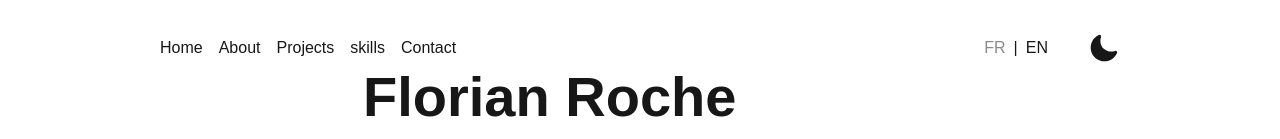
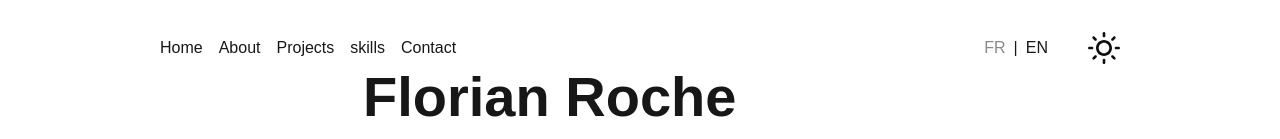
Before and after one commit to FlorianRGA/portfolio, a Next.js app: page /en in a window 1280 px wide. Shown: the top 139 px of the page. Built offline with nearby package versions, Linux system fonts and the light colour scheme.

Commit message:
theme provider,context,hook/ Todo: Homepage UI

```diff
--- a/src/app/[lang]/layout.js
+++ b/src/app/[lang]/layout.js
@@ -1,7 +1,8 @@
-import '@/styles/globals.css';
-import { getDictionary } from '@/lib/getDictionaries';
-import ClientDictionaryProvider from '@/provider/clientDictionaryProvider';
-import React from 'react';
+import "@/styles/globals.css";
+import { getDictionary } from "@/lib/getDictionaries";
+import ClientDictionaryProvider from "@/provider/clientDictionaryProvider";
+import { ThemeProvider } from "@/provider/themeProvider";
+import React from "react";
 
 export default async function RootLayout({ children, params }) {
   const locale = await params;
@@ -11,8 +12,8 @@ export default async function RootLayout({ children, params }) {
   return (
     <html lang={lang}>
       <body>
-          <ClientDictionaryProvider dictionary={dictionary}>
-          {children}
+        <ClientDictionaryProvider dictionary={dictionary}>
+          <ThemeProvider>{children}</ThemeProvider>
         </ClientDictionaryProvider>
       </body>
     </html>
--- a/src/components/ui/toggleThemeButton.js
+++ b/src/components/ui/toggleThemeButton.js
@@ -1,13 +1,15 @@
 import styles from "@/components/ui/toggleThemeButton.module.css";
-
+import { useTheme } from "@/hooks/useTheme";
 export default function ToggleThemeButton({ dictionary }) {
+  const { theme, toggleTheme } = useTheme();
   return (
     <button
+      onClick={toggleTheme}
       className={styles.toggleThemeButton}
       aria-label={dictionary.aria_label.theme}
     >
       <svg
-        className={styles.lightIcon}
+        className={theme === "dark" ? styles.inactiveTheme : styles.lightIcon}
         viewBox="0 0 24 24"
         fill="none"
         xmlns="http://www.w3.org/2000/svg"
@@ -52,7 +54,7 @@ export default function ToggleThemeButton({ dictionary }) {
         />
       </svg>
       <svg
-        className={styles.darkIcon}
+        className={theme === "dark" ? styles.darkIcon : styles.inactiveTheme}
         viewBox="0 0 24 24"
         fill="none"
         xmlns="http://www.w3.org/2000/svg"
--- a/src/components/ui/toggleThemeButton.module.css
+++ b/src/components/ui/toggleThemeButton.module.css
@@ -12,10 +12,12 @@
 .lightIcon {
   width: 32px;
   height: 32px;
-    display: none;
 }
 .darkIcon {
   width: 32px;
   height: 32px;
   fill: var(--foreground);
 }
+.inactiveTheme {
+  display: none;
+}
--- /dev/null
+++ b/src/context/themeContext.js
@@ -0,0 +1,8 @@
+"use client";
+import { createContext, useContext } from "react";
+
+export const ThemeContext = createContext(null);
+
+export function useTheme() {
+  return useContext(ThemeContext);
+}
--- /dev/null
+++ b/src/hooks/useTheme.js
@@ -0,0 +1,5 @@
+import { useContext } from "react";
+import { ThemeContext } from "@/context/themeContext.js";
+export function useTheme() {
+  return useContext(ThemeContext);
+}
--- /dev/null
+++ b/src/provider/themeProvider.js
@@ -0,0 +1,43 @@
+"use client";
+
+import { useEffect, useState } from "react";
+import { ThemeContext } from "@/context/themeContext.js";
+import React from "react";
+
+export function ThemeProvider({ children }) {
+  const [theme, setTheme] = useState(null);
+  useEffect(() => {
+    const localTheme = localStorage.getItem("theme");
+    const windowTheme = window.matchMedia("(prefers-color-scheme: dark)")
+      .matches
+      ? "dark"
+      : "light";
+    document.body.classList.remove("light", "dark");
+    if (localTheme) {
+      setTheme(localTheme);
+      document.body.classList.add(localTheme);
+    } else {
+      localStorage.setItem("theme", windowTheme);
+      setTheme(windowTheme);
+      document.body.classList.add(windowTheme);
+    }
+  }, []);
+  function toggleTheme() {
+    const localTheme = localStorage.getItem("theme");
+    document.body.classList.remove("light", "dark");
+    if (localTheme === "dark") {
+      localStorage.setItem("theme", "light");
+      setTheme("light");
+      document.body.classList.add("light");
+    } else {
+      localStorage.setItem("theme", "dark");
+      setTheme("dark");
+      document.body.classList.add("dark");
+    }
+  }
+  return (
+    <ThemeContext.Provider value={{ theme, toggleTheme }}>
+      {children}
+    </ThemeContext.Provider>
+  );
+}
--- a/src/styles/globals.css
+++ b/src/styles/globals.css
@@ -27,17 +27,28 @@ li {
   list-style: none;
 }
 
+
+
 /* -- root variables -- */
 :root {
   --container-width: 90%;
-  --background: #ffffff;
-  --foreground: #171717;
+  --background: #0a0a0a;
+  --foreground: #ededed;
   --font-h1: 2rem;
   --font-h2: 1.75rem;
   --font-h3: 1.5rem;
   --font-h4: 1.25rem;
   --font-body: 1rem;
   --font-small: 0.875rem;
+}
+/* -- theme -- */
+body.light {
+  --background: #ffffff;
+  --foreground: #171717;
+}
+body.dark {
+  --background: #0a0a0a;
+  --foreground: #ededed;
 }
 /* -- media queries --*/
 @media (min-width: 768px) {
@@ -73,17 +84,6 @@ li {
     --font-small: 0.9rem;
   }
 }
-@media (prefers-color-scheme: dark) {
-  :root {
-    --background: #0a0a0a;
-    --foreground: #ededed;
-  }
-}
-@media (prefers-color-scheme: dark) {
-  html {
-    color-scheme: dark;
-  }
-}
 
 /* -- General -- */
 
@@ -102,6 +102,6 @@ h4 {
 p {
   font-size: var(--font-body);
 }
-small {
+.small {
   font-size: var(--font-small);
 }
```
